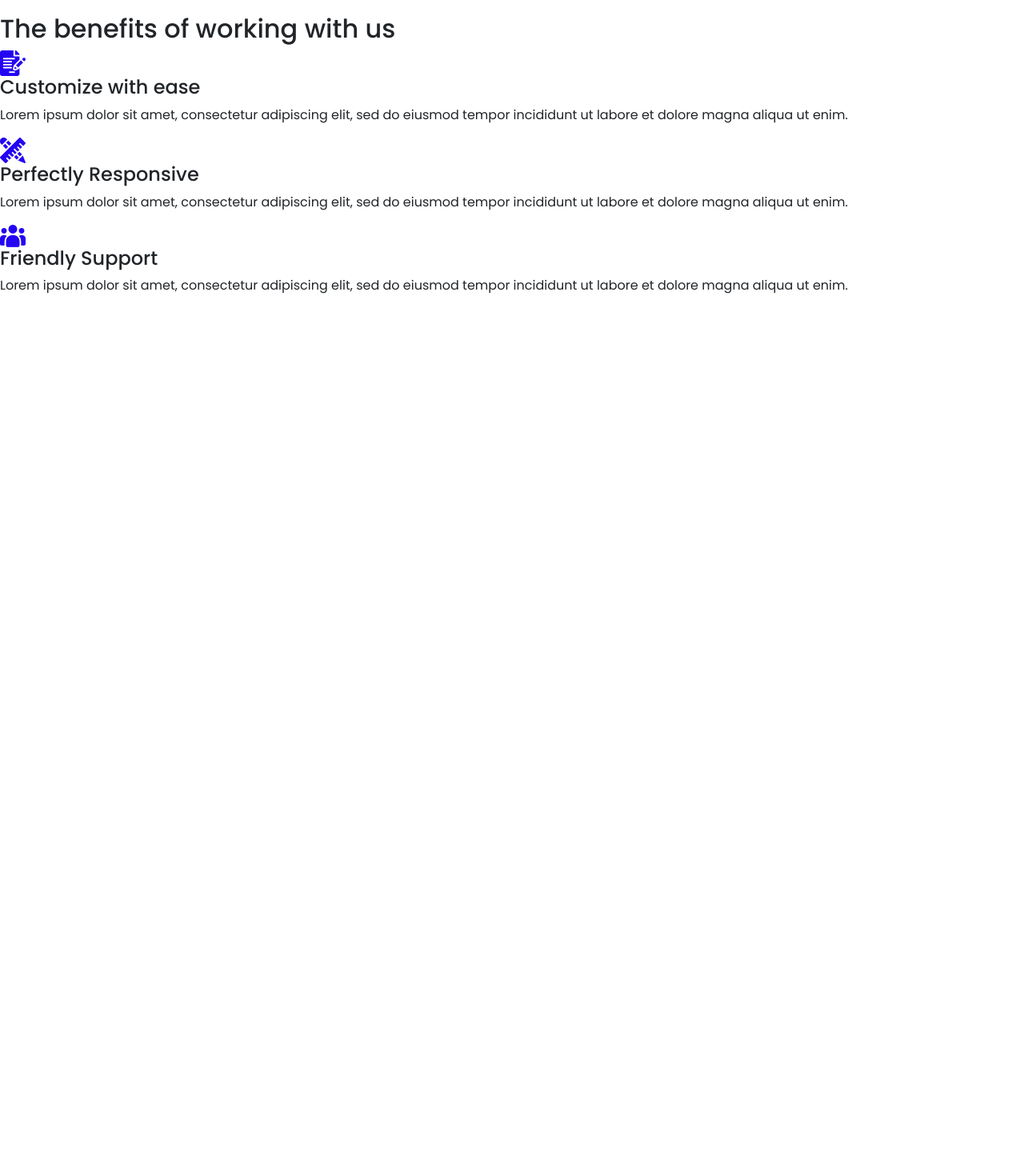
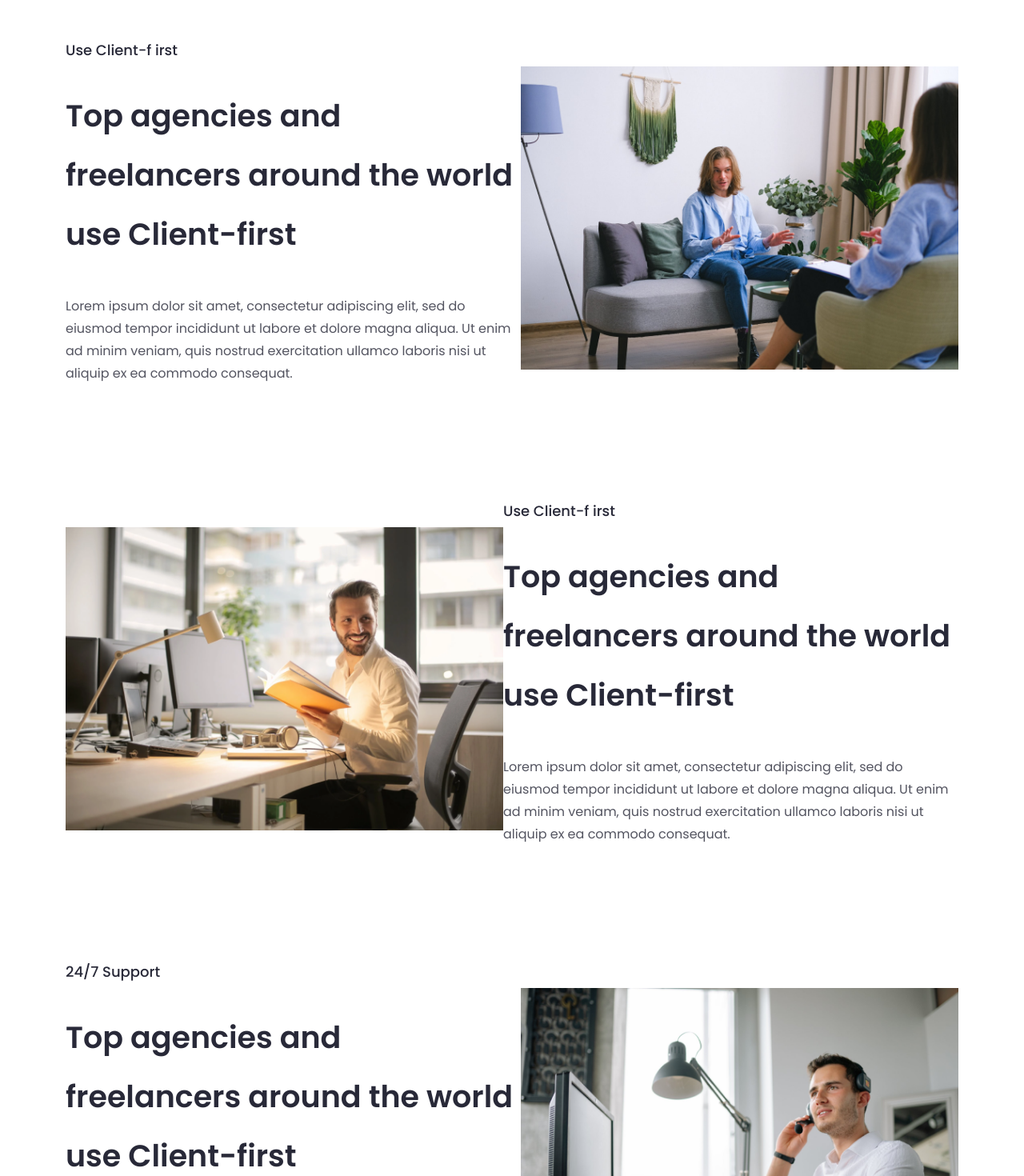
Before and after one commit to hasib9-99/finsweet_react, a React (Create React App) app: page /features in a window 1280 px wide. Shown: the part 1920-3390 px from the top of the page at 80% size. Before the commit the page ends 2305 px from the top, so only its background shows below. Built offline with nearby package versions, Linux system fonts and the light colour scheme.

Commit message:
features

```diff
--- a/src/componats/Benefits/Benefits.js
+++ /dev/null
@@ -1,31 +0,0 @@
-import React from 'react'
-import './benefits.css'
-const Benefits = () => {
-  return (
-    <div ClassName="working">
-        <div ClassName="container working_main">
-            <h2>The benefits of working with us</h2>
-            <div ClassName="working_cards">
-                <div ClassName="working_card">
-                    <img src="images/about/working_icon/Icon_1.png" alt="logo1"/>
-                    <h4>Customize with ease</h4>
-                    <p>Lorem ipsum dolor sit amet, consectetur adipiscing elit, sed do eiusmod tempor incididunt ut labore et dolore magna aliqua ut enim.</p>
-                </div>
-                <div ClassName="working_card">
-                    <img src="images/about/working_icon/Icon_2.png" alt="logo1"/>
-                    <h4>Perfectly Responsive</h4>
-                    <p>Lorem ipsum dolor sit amet, consectetur adipiscing elit, sed do eiusmod tempor incididunt ut labore et dolore magna aliqua ut enim.</p>
-                </div>
-                <div ClassName="working_card">
-                    <img src="images/about/working_icon/Icon_3.png" alt="logo1"/>
-                    <h4>Friendly Support</h4>
-                    <p>Lorem ipsum dolor sit amet, consectetur adipiscing elit, sed do eiusmod tempor incididunt ut labore et dolore magna aliqua ut enim.</p>
-                </div>
-
-            </div>
-        </div>
-    </div>
-  )
-}
-
-export default Benefits
--- a/src/componats/Benefits/benefits.css
+++ /dev/null
@@ -1,34 +0,0 @@
-.working_main{
-    margin-top: 96px;
-}
-.working_main h2{
-    font-weight: 600;
-    font-size: 48px;
-    line-height: 64px;
-    color: #282938;
-    text-align: center;
-    margin: 0 auto;
-    width: 630px;
-}
-.working_cards{
-    display: grid;
-    grid-template-columns: auto auto auto;
-    margin: 48px 0;
-    column-gap: 32px;
-}
-.working_card{
-    background-color: #F4F6FC;
-    padding: 50px;
-}
-.working_card h4{
-    font-weight: 500;
-    font-size: 24px;
-    color: #282938;
-    margin: 26px 0 12px 0;
-}
-.working_card p{
-    font-weight: 400;
-    font-size: 16px;
-    line-height: 28px;
-    color: rgba(40, 41, 56, 0.7);
-}
--- /dev/null
+++ b/src/componats/Client/Client.js
@@ -0,0 +1,71 @@
+import React from 'react'
+import './client.css'
+
+const Client = () => {
+  return (
+    <>
+    <section className="client">
+            <div className="container">
+                <div className="flex_box">
+                    <div className="flex_hade">
+                        <p className="topic">Use Client-f irst</p>
+                        <h2>Top agencies and freelancers around the world use
+                            Client-first </h2>
+                        <p className="flex_titel">Lorem ipsum dolor sit amet, consectetur adipiscing elit, sed do eiusmod tempor incididunt ut labore et dolore magna aliqua. Ut enim ad minim veniam, quis nostrud exercitation ullamco laboris nisi ut aliquip ex ea commodo consequat.</p>
+                    </div>
+                    <div className="flex_img">
+                        <img src="images/Features/clint.png" alt="mission_photo"/>
+                    </div>
+                </div>
+            </div>
+    </section>
+    <section className="revision">
+    <div className="container">
+        <div className="flex_box">
+            <div className="flex_img">
+                 <img src="images/Features/Revision.png" alt="mission_photo"/>
+            </div>
+            <div className="flex_hade">
+                <p className="topic">Use Client-f irst</p>
+                <h2>Top agencies and freelancers around the world use
+                    Client-first </h2>
+                <p className="flex_titel">Lorem ipsum dolor sit amet, consectetur adipiscing elit, sed do eiusmod tempor incididunt ut labore et dolore magna aliqua. Ut enim ad minim veniam, quis nostrud exercitation ullamco laboris nisi ut aliquip ex ea commodo consequat.</p>
+            </div>
+        </div>
+    </div>
+</section>
+<section id="upport">
+            <div class="container">
+                <div class="flex_box">
+                    <div class="flex_hade">
+                        <p class="topic">24/7 Support</p>
+                        <h2>Top agencies and freelancers around the world use
+                            Client-first </h2>
+                        <p class="flex_titel">Lorem ipsum dolor sit amet, consectetur adipiscing elit, sed do eiusmod tempor incididunt ut labore et dolore magna aliqua. Ut enim ad minim veniam, quis nostrud exercitation ullamco laboris nisi ut aliquip ex ea commodo consequat.</p>
+                    </div>
+                    <div class="flex_img">
+                        <img src="images/Features/support.png" alt="mission_photo"/>
+                    </div>
+                </div>
+            </div>
+    </section>
+    <section id="delivery">
+            <div class="container">
+                <div class="flex_box">
+                    <div class="flex_img">
+                         <img src="images/Features/Revision.png" alt="mission_photo"/>
+                    </div>
+                    <div class="flex_hade">
+                        <p class="topic">Use Client-f irst</p>
+                        <h2>Top agencies and freelancers around the world use
+                            Client-first </h2>
+                        <p class="flex_titel">Lorem ipsum dolor sit amet, consectetur adipiscing elit, sed do eiusmod tempor incididunt ut labore et dolore magna aliqua. Ut enim ad minim veniam, quis nostrud exercitation ullamco laboris nisi ut aliquip ex ea commodo consequat.</p>
+                    </div>
+                </div>
+            </div>
+    </section>
+</>
+  )
+}
+
+export default Client
--- /dev/null
+++ b/src/componats/Client/client.css
@@ -0,0 +1,41 @@
+.flex_box{
+    display: flex;
+    align-items: center;
+    justify-content: space-between;
+    width: 100%;
+    padding: 0 0;
+}
+
+.flex_hade{
+    width: 595px;
+}
+.flex_hade .topic{
+    color: #282938;
+    font-weight: 500;
+    font-size: 18px;
+    padding-bottom: 16px;
+}
+.flex_hade h2{
+    font-weight: 600;
+    font-size: 38px;
+    color: #282938;
+    padding-bottom: 31px;
+}
+.flex_titel{
+    font-weight: 400;
+    font-size: 16px;
+    line-height: 28px;
+    color: #282938cc;
+}
+.flex_img{
+    width: 547px;
+}
+.flex_img img{
+    width: 547px;
+}
+#revision{
+    background-color: #F4F6FC;
+}
+#delivery{
+    background-color: rgba(252, 217, 128, 0.1);
+}
--- a/src/pages/Features.js
+++ b/src/pages/Features.js
@@ -2,7 +2,8 @@ import React from 'react'
 import Navbar from '../componats/navbar/Navbar'
 import Banner from '../componats/Features_banner/banner'
 import Working from '../componats/Working/Working'
-import Benefits from '../componats/Benefits/Benefits'
+import Client from '../componats/Client/Client'
+import Footer from '../componats/footer/Footer'
 
 const Features = () => {
   return (
@@ -10,7 +11,9 @@ const Features = () => {
         <Navbar/>
         <Banner/>
         <Working/>
-        <Benefits/>
+        <Client/>
+        <Footer/>
+
     </>
   )
 }
```
